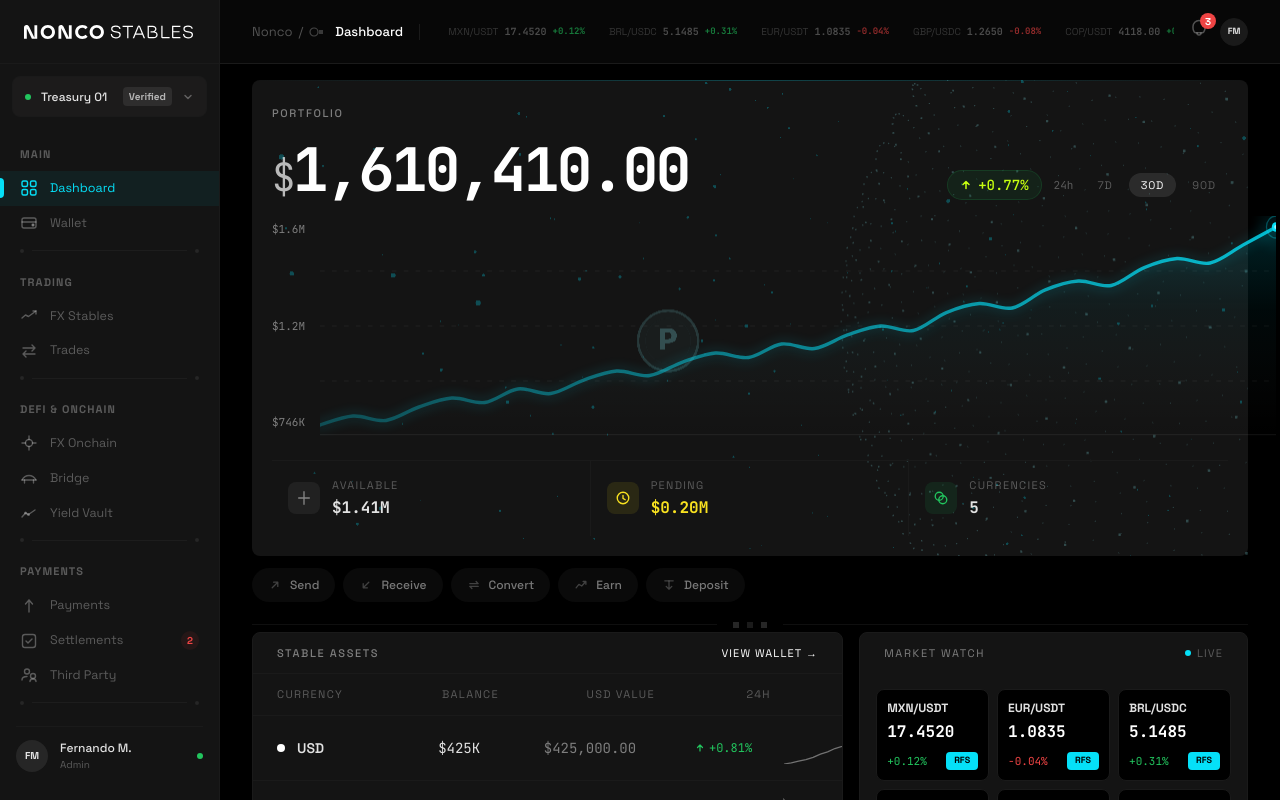
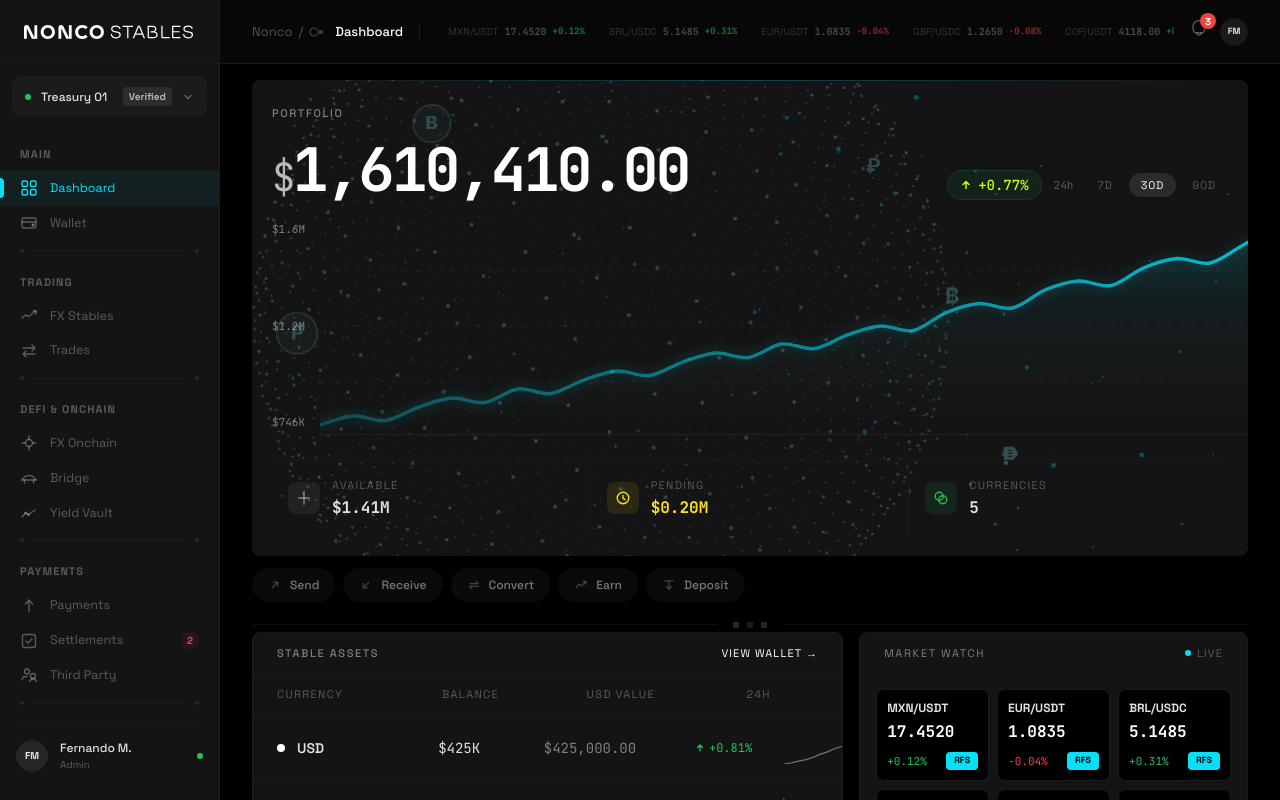
Before and after one commit to thibellotti/nonco-stables-app, a Next.js app: page /dashboard in a window 1280 px wide. Shown: the top 800 px of the page. Built offline with nearby package versions, Linux system fonts and the light colour scheme.

Commit message:
fix: zero 3D offset, camera centered, CSS 130% width right:0, overflow-hidden restored

```diff
--- a/src/components/dashboard/balance-hero.tsx
+++ b/src/components/dashboard/balance-hero.tsx
@@ -198,10 +198,10 @@
   };
 
   return (
-    <section className="card-primary relative bg-[var(--bg-card)] rounded-lg p-5">
+    <section className="card-primary relative overflow-hidden bg-[var(--bg-card)] rounded-lg p-5">
       {/* Particle globe — right side, tall, centered vertically */}
-      <div className="absolute inset-0 pointer-events-none hidden lg:block" style={{ zIndex: 0 }}>
-        <ParticleGlobe opacity={0.4} offset={110} />
+      <div className="absolute top-0 bottom-0 pointer-events-none hidden lg:block" style={{ right: 0, width: "130%", zIndex: 0 }}>
+        <ParticleGlobe opacity={0.4} offset={0} />
       </div>
 
       {/* Header */}
--- a/src/components/ui/particle-globe.tsx
+++ b/src/components/ui/particle-globe.tsx
@@ -239,13 +239,12 @@
 }
 
 // ─── Camera controller — auto-orbit + scroll-driven + offset ───
-function CameraRig({ offset = 0 }: { offset?: number }) {
+function CameraRig() {
   const { camera } = useThree();
 
   useFrame(() => {
-    // Fixed camera — no orbit. Globe and rings rotate themselves.
-    camera.position.set(-offset, 0, CONFIG.cam.dist);
-    camera.lookAt(-offset, 0, 0);
+    camera.position.set(0, 0, CONFIG.cam.dist);
+    camera.lookAt(0, 0, 0);
   });
 
   return null;
@@ -255,7 +254,7 @@
 function Scene({ scrollProgress, offset = 0 }: { scrollProgress: number; offset?: number }) {
   return (
     <>
-      <CameraRig offset={offset} />
+      <CameraRig />
       {/* Globe + rings at origin — camera offset makes them appear right */}
       <Globe />
       {CONFIG.rings.map((ring, i) => (
@@ -298,7 +297,7 @@
       aria-hidden="true"
     >
       <Canvas
-        camera={{ position: [-offset, 0, CONFIG.cam.dist], fov: 35, near: 1, far: 1500 }}
+        camera={{ position: [0, 0, CONFIG.cam.dist], fov: 50, near: 1, far: 1500 }}
         gl={{ antialias: true, alpha: true, powerPreference: "high-performance", outputColorSpace: THREE.SRGBColorSpace }}
         style={{ background: "transparent" }}
         onCreated={({ gl }) => gl.setClearColor(0x000000, 0)}
```
